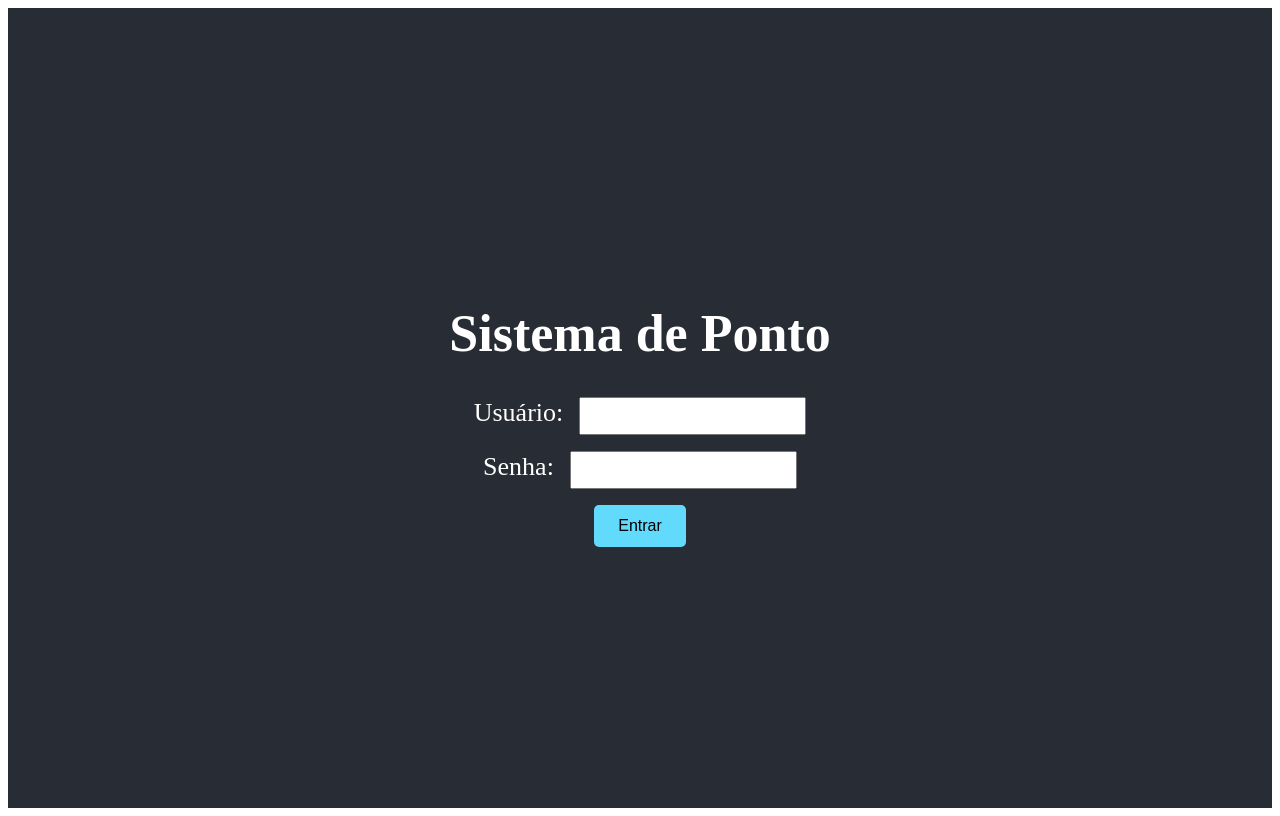
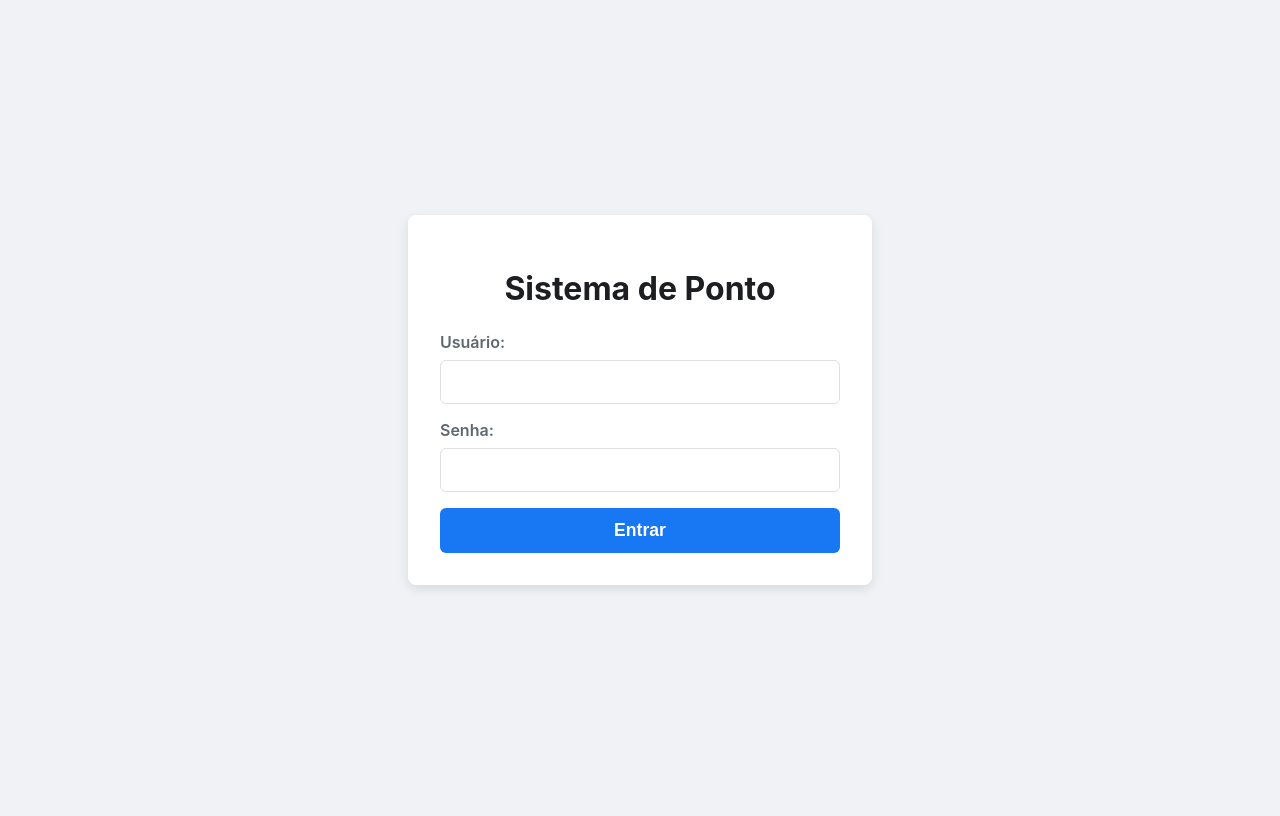
Before and after one commit to LeoBarros-afk/network-monitor-2, a React (Create React App) app in the folder ponto-frontend/: page / in a window 1280 px wide. Built offline with nearby package versions, Linux system fonts and the light colour scheme.

Commit message:
ponto: frontend-conexao com botoes de registro

```diff
--- a/ponto-frontend/src/App.css
+++ b/ponto-frontend/src/App.css
@@ -1,41 +1,133 @@
+body {
+  margin: 0;
+  font-family: -apple-system, BlinkMacSystemFont, 'Segoe UI', 'Roboto', 'Oxygen',
+    'Ubuntu', 'Cantarell', 'Fira Sans', 'Droid Sans', 'Helvetica Neue',
+    sans-serif;
+  -webkit-font-smoothing: antialiased;
+  -moz-osx-font-smoothing: grayscale;
+  background-color: #f0f2f5;
+}
+
 .App {
+  display: flex;
+  justify-content: center;
+  align-items: center;
+  min-height: 100vh;
+}
+
+/* --- Estilos da Tela de Login --- */
+.login-container {
+  padding: 2rem;
+  background-color: white;
+  border-radius: 8px;
+  box-shadow: 0 4px 12px rgba(0, 0, 0, 0.1);
+  width: 100%;
+  max-width: 400px;
   text-align: center;
 }
 
-.App-header {
-  background-color: #282c34;
-  min-height: 100vh;
-  display: flex;
-  flex-direction: column;
-  align-items: center;
-  justify-content: center;
-  font-size: calc(10px + 2vmin);
-  color: white;
+h1 {
+  color: #1c1e21;
+  margin-bottom: 1.5rem;
 }
 
-form div {
+.form-group {
   margin-bottom: 1rem;
+  text-align: left;
 }
 
-label {
-  margin-right: 1rem;
+.form-group label {
+  display: block;
+  margin-bottom: 0.5rem;
+  font-weight: 600;
+  color: #606770;
 }
 
-input {
-  padding: 0.5rem;
+.form-group input {
+  width: 100%;
+  padding: 0.75rem;
   font-size: 1rem;
+  border: 1px solid #dddfe2;
+  border-radius: 6px;
+  box-sizing: border-box;
 }
 
 button {
-  padding: 0.75rem 1.5rem;
-  font-size: 1rem;
+  width: 100%;
+  padding: 0.75rem;
+  font-size: 1.1rem;
+  font-weight: bold;
+  color: white;
+  background-color: #1877f2;
+  border: none;
+  border-radius: 6px;
   cursor: pointer;
-  background-color: #61dafb;
-  border: none;
-  border-radius: 5px;
+  transition: background-color 0.2s;
+}
+
+button:hover {
+  background-color: #166fe5;
 }
 
 .message {
   margin-top: 1rem;
-  color: #ff6b6b;
+  font-size: 0.9rem;
+  color: #fa383e;
 }
+
+/* --- Estilos do Painel do Funcionário --- */
+.dashboard-container {
+  padding: 2rem;
+  background-color: white;
+  border-radius: 8px;
+  box-shadow: 0 4px 12px rgba(0, 0, 0, 0.1);
+  width: 100%;
+  max-width: 600px;
+  text-align: center;
+}
+
+.dashboard-header {
+  display: flex;
+  justify-content: space-between;
+  align-items: center;
+  border-bottom: 1px solid #dddfe2;
+  padding-bottom: 1rem;
+  margin-bottom: 2rem;
+}
+
+.dashboard-header h2 {
+  margin: 0;
+}
+
+.logout-button {
+  width: auto;
+  padding: 0.5rem 1rem;
+  font-size: 0.9rem;
+  background-color: #606770;
+}
+.logout-button:hover {
+  background-color: #4b5158;
+}
+
+.actions-container {
+  display: grid;
+  grid-template-columns: 1fr 1fr;
+  gap: 1rem;
+}
+
+.action-button {
+  padding: 1.5rem;
+  font-size: 1.1rem;
+}
+
+.action-button.entrada { background-color: #42b72a; }
+.action-button.entrada:hover { background-color: #36a420; }
+.action-button.saida { background-color: #fa383e; }
+.action-button.saida:hover { background-color: #e32d31; }
+.action-button.almoco { background-color: #f5a623; }
+.action-button.almoco:hover { background-color: #db931c; }
+
+.dashboard-message {
+  color: #1877f2;
+  font-weight: bold;
+}
--- a/ponto-frontend/src/App.js
+++ b/ponto-frontend/src/App.js
@@ -1,62 +1,122 @@
-import React, { useState } from 'react';
-import axios from 'axios'; // Usaremos axios para fazer as chamadas à API
+import React, { useState, useEffect } from 'react';
+import axios from 'axios';
 import './App.css';
 
 function App() {
+  // Estados para o formulário de login
   const [username, setUsername] = useState('');
   const [password, setPassword] = useState('');
+
+  // Estados para controlar a aplicação
   const [message, setMessage] = useState('');
-  const [token, setToken] = useState('');
+  const [token, setToken] = useState(null);
+  const [userData, setUserData] = useState(null);
 
+  // Efeito que roda quando o componente carrega
+  useEffect(() => {
+    // Tenta carregar o token do armazenamento local do navegador
+    const storedToken = localStorage.getItem('user_token');
+    if (storedToken) {
+      setToken(storedToken);
+    }
+  }, []); // O array vazio significa que este efeito roda apenas uma vez
+
+  // Função para lidar com o login
   const handleLogin = async (e) => {
-    e.preventDefault(); // Impede o formulário de recarregar a página
+    e.preventDefault();
+    setMessage(''); // Limpa mensagens antigas
     try {
-      // Faz a requisição de login para o nosso backend
-      const response = await axios.post('/api/login', {
-        username,
-        password,
-      });
-      // Se der certo, salva o token e mostra uma mensagem de sucesso
-      setToken(response.data.access_token);
+      const response = await axios.post('/api/login', { username, password });
+      const receivedToken = response.data.access_token;
+      setToken(receivedToken);
+      // Salva o token no armazenamento local para "lembrar" do login
+      localStorage.setItem('user_token', receivedToken);
       setMessage('Login realizado com sucesso!');
     } catch (error) {
-      // Se der errado, mostra a mensagem de erro da API
-      setMessage(error.response.data.msg || 'Erro ao fazer login');
+      setMessage(error.response?.data?.msg || 'Erro ao fazer login');
     }
   };
 
-  return (
-    <div className="App">
-      <header className="App-header">
-        <h1>Sistema de Ponto</h1>
-        {!token ? (
+  // Função para lidar com o logout
+  const handleLogout = () => {
+    setToken(null);
+    setUsername('');
+    setPassword('');
+    setMessage('');
+    localStorage.removeItem('user_token'); // Remove o token
+  };
+
+  // Função para registrar o ponto
+  const handleRegisterPoint = async (tipo) => {
+    setMessage('');
+    try {
+      // Faz a chamada para a API, enviando o token de autorização
+      const response = await axios.post(
+        '/api/ponto/registrar',
+        { tipo }, // Corpo da requisição com o tipo de registro
+        { headers: { Authorization: `Bearer ${token}` } } // Cabeçalho de autorização
+      );
+      setMessage(response.data.msg); // Mostra a mensagem de sucesso da API
+    } catch (error) {
+      setMessage(error.response?.data?.msg || `Erro ao registrar ${tipo}`);
+      // Se o token expirar (erro 401), faz o logout
+      if (error.response?.status === 401) {
+        handleLogout();
+      }
+    }
+  };
+
+  // Renderização condicional: mostra o formulário de login OU o painel do funcionário
+  if (!token) {
+    // TELA DE LOGIN
+    return (
+      <div className="App">
+        <div className="login-container">
+          <h1>Sistema de Ponto</h1>
           <form onSubmit={handleLogin}>
-            <div>
+            <div className="form-group">
               <label>Usuário:</label>
               <input
                 type="text"
                 value={username}
                 onChange={(e) => setUsername(e.target.value)}
+                required
               />
             </div>
-            <div>
+            <div className="form-group">
               <label>Senha:</label>
               <input
                 type="password"
                 value={password}
                 onChange={(e) => setPassword(e.target.value)}
+                required
               />
             </div>
             <button type="submit">Entrar</button>
           </form>
-        ) : (
-          <div>
-            <h2>Bem-vindo!</h2>
-            <p>Você está logado.</p>
-          </div>
-        )}
-        {message && <p className="message">{message}</p>}
-      </header>
+          {message && <p className="message">{message}</p>}
+        </div>
+      </div>
+    );
+  }
+
+  // PAINEL DO FUNCIONÁRIO (mostrado após o login)
+  return (
+    <div className="App">
+      <div className="dashboard-container">
+        <header className="dashboard-header">
+          <h2>Painel do Funcionário</h2>
+          <button onClick={handleLogout} className="logout-button">Sair</button>
+        </header>
+        <div className="actions-container">
+          <button onClick={() => handleRegisterPoint('entrada')} className="action-button entrada">Registrar Entrada</button>
+          <button onClick={() => handleRegisterPoint('saida_almoco')} className="action-button almoco">Sair para Almoço</button>
+          <button onClick={() => handleRegisterPoint('volta_almoco')} className="action-button almoco">Voltar do Almoço</button>
+          <button onClick={() => handleRegisterPoint('saida')} className="action-button saida">Encerrar Expediente</button>
+        </div>
+        {message && <p className="message dashboard-message">{message}</p>}
+        {/* Futuramente, aqui entrará a tabela com os registros do dia */}
+      </div>
     </div>
   );
 }
```
